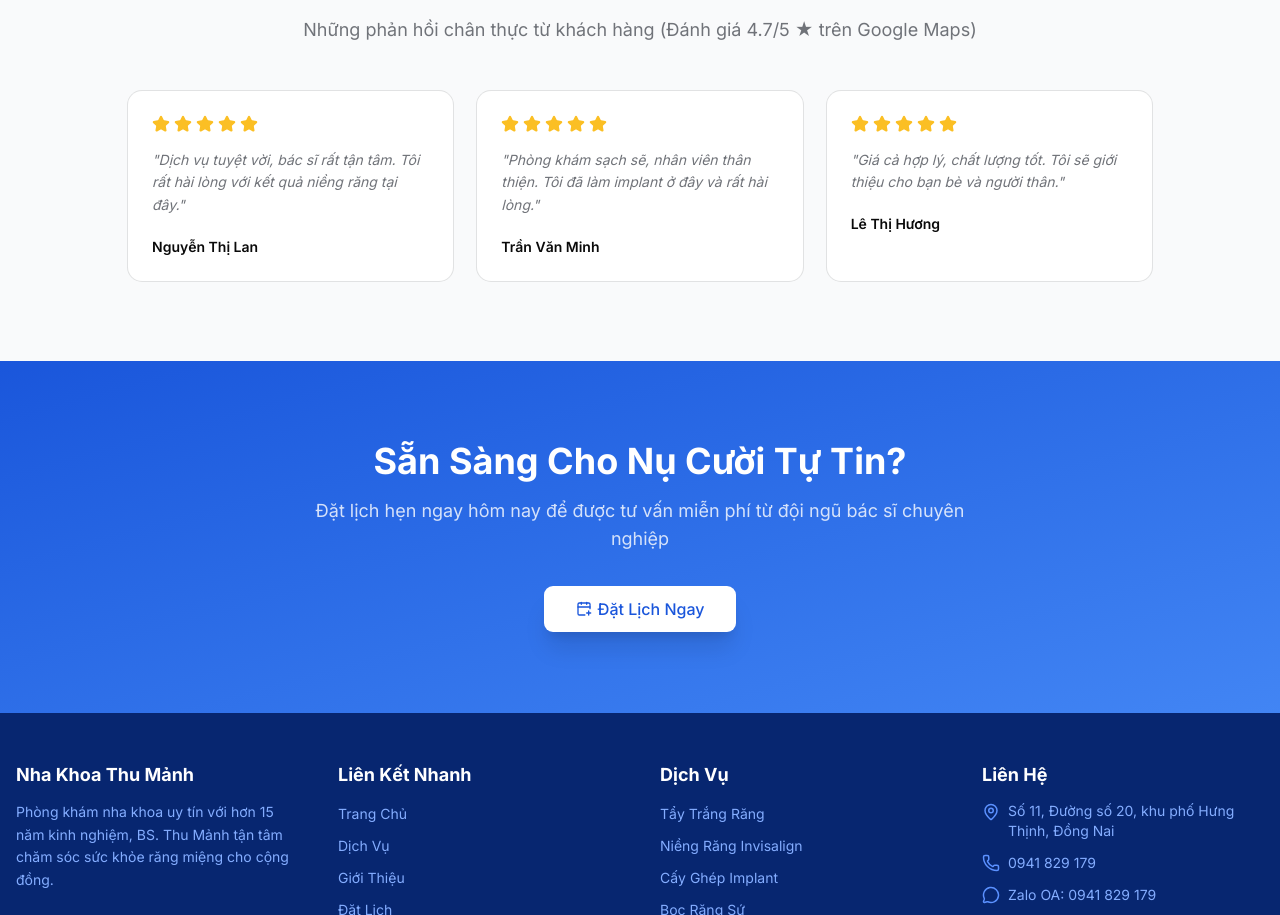
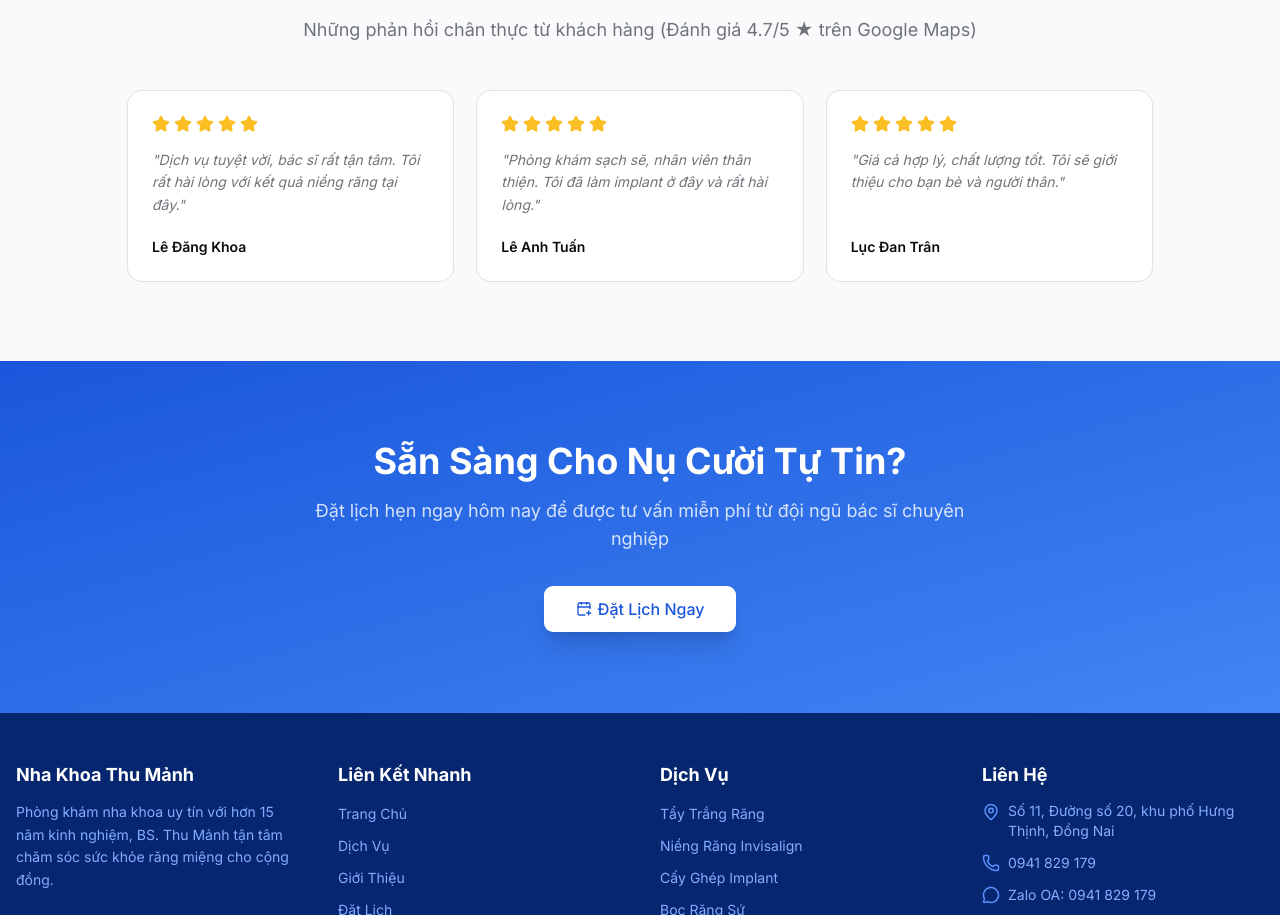
Before and after one commit to khoa6430/dental-clinic-web, a Next.js app: page / in a window 1280 px wide. Shown: the part 2599-3514 px from the top of the page. Built offline with nearby package versions, Linux system fonts and the light colour scheme; no server answers.

Commit message:
feat: change contact card and change rate information

```diff
--- a/src/components/sections/TestimonialsSection.tsx
+++ b/src/components/sections/TestimonialsSection.tsx
@@ -12,7 +12,8 @@ export default function TestimonialsSection() {
         <div className="section-header">
           <h2 className="section-title">Khách Hàng Nói Gì Về Chúng Tôi</h2>
           <p className="section-subtitle">
-            Những phản hồi chân thực từ khách hàng (Đánh giá 4.7/5 ★ trên Google Maps)
+            Những phản hồi chân thực từ khách hàng (Đánh giá 4.7/5 ★ trên Google
+            Maps)
           </p>
         </div>
 
@@ -26,15 +27,11 @@ export default function TestimonialsSection() {
               transition={{ duration: 0.5, delay: index * 0.15 }}
             >
               <Card className="p-6 hover:shadow-lg transition-shadow duration-300 h-full">
-                <CardContent className="p-0">
+                <CardContent className="p-0 flex flex-col flex-1">
                   {/* Stars */}
                   <div className="flex gap-1 mb-4">
                     {Array.from({ length: item.rating }).map((_, i) => (
-                      <Star
-                        key={i}
-                        size={18}
-                        className="fill-star text-star"
-                      />
+                      <Star key={i} size={18} className="fill-star text-star" />
                     ))}
                   </div>
 
@@ -44,7 +41,7 @@ export default function TestimonialsSection() {
                   </p>
 
                   {/* Author */}
-                  <p className="text-sm font-semibold text-foreground">
+                  <p className="text-sm font-semibold text-foreground mt-auto">
                     {item.name}
                   </p>
                 </CardContent>
--- a/src/lib/constants/site.ts
+++ b/src/lib/constants/site.ts
@@ -51,16 +51,14 @@ export const services = [
     id: "nieng-rang",
     icon: "SmilePlus",
     title: "Niềng Răng",
-    description:
-      "Niềng răng trong suốt Invisalign, mang lại nụ cười hoàn hảo",
+    description: "Niềng răng trong suốt Invisalign, mang lại nụ cười hoàn hảo",
     price: "Từ 15.000.000đ",
   },
   {
     id: "cay-ghep-implant",
     icon: "Puzzle",
     title: "Cấy Ghép Implant",
-    description:
-      "Giải pháp phục hồi răng mất vĩnh viễn, bền đẹp tự nhiên",
+    description: "Giải pháp phục hồi răng mất vĩnh viễn, bền đẹp tự nhiên",
     price: "Từ 18.000.000đ/răng",
   },
   {
@@ -203,8 +201,7 @@ export const whyChooseUs = [
   {
     icon: "HeartHandshake",
     title: "Dịch Vụ Tận Tâm",
-    description:
-      "Luôn đặt sức khỏe và sự hài lòng của khách hàng lên hàng đầu",
+    description: "Luôn đặt sức khỏe và sự hài lòng của khách hàng lên hàng đầu",
   },
 ] as const;
 
@@ -233,19 +230,19 @@ export const treatmentProcess = [
 
 export const testimonials = [
   {
-    name: "Nguyễn Thị Lan",
+    name: "Lê Đăng Khoa",
     rating: 5,
     content:
       '"Dịch vụ tuyệt vời, bác sĩ rất tận tâm. Tôi rất hài lòng với kết quả niềng răng tại đây."',
   },
   {
-    name: "Trần Văn Minh",
+    name: "Lê Anh Tuấn",
     rating: 5,
     content:
       '"Phòng khám sạch sẽ, nhân viên thân thiện. Tôi đã làm implant ở đây và rất hài lòng."',
   },
   {
-    name: "Lê Thị Hương",
+    name: "Lục Đan Trân",
     rating: 5,
     content:
       '"Giá cả hợp lý, chất lượng tốt. Tôi sẽ giới thiệu cho bạn bè và người thân."',
```
